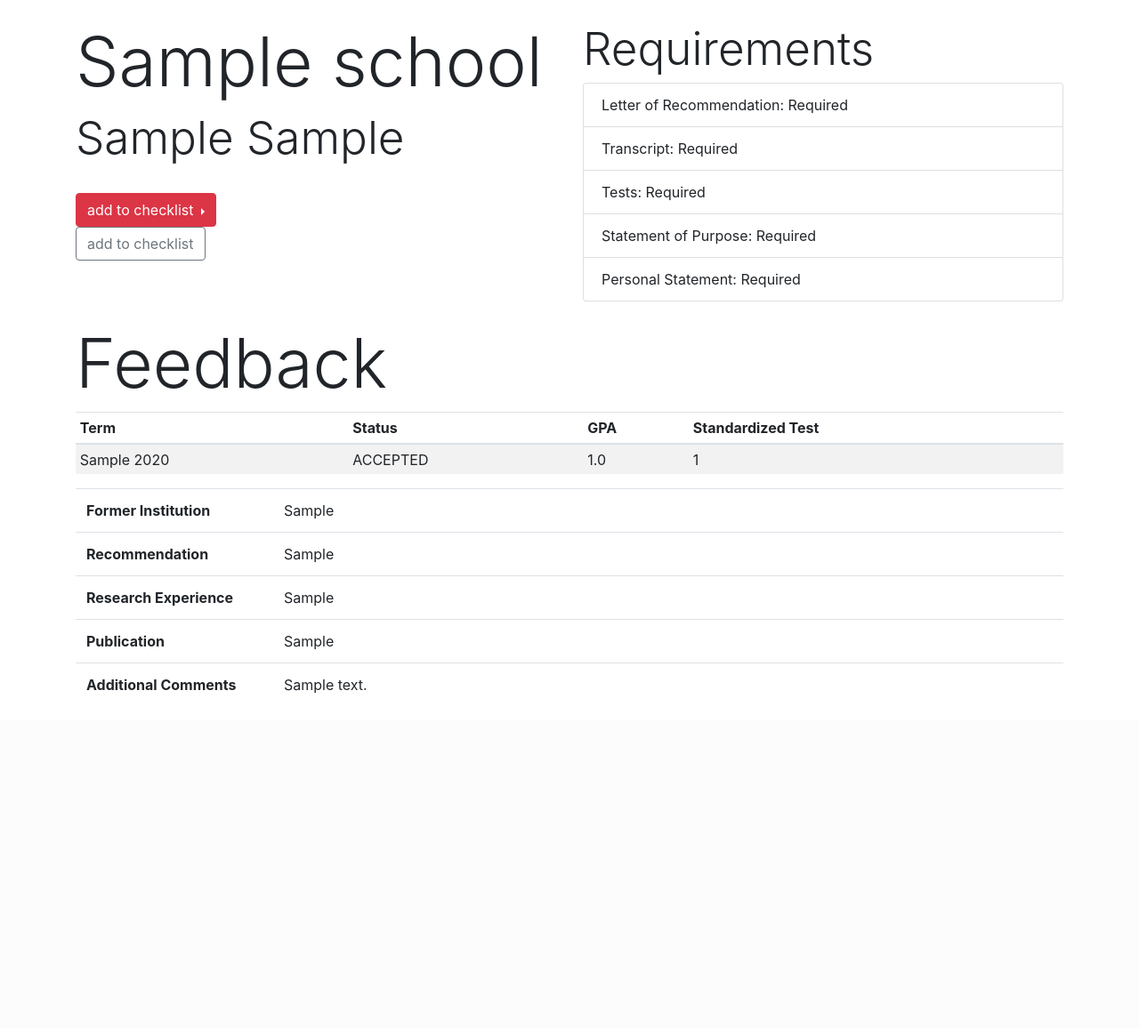
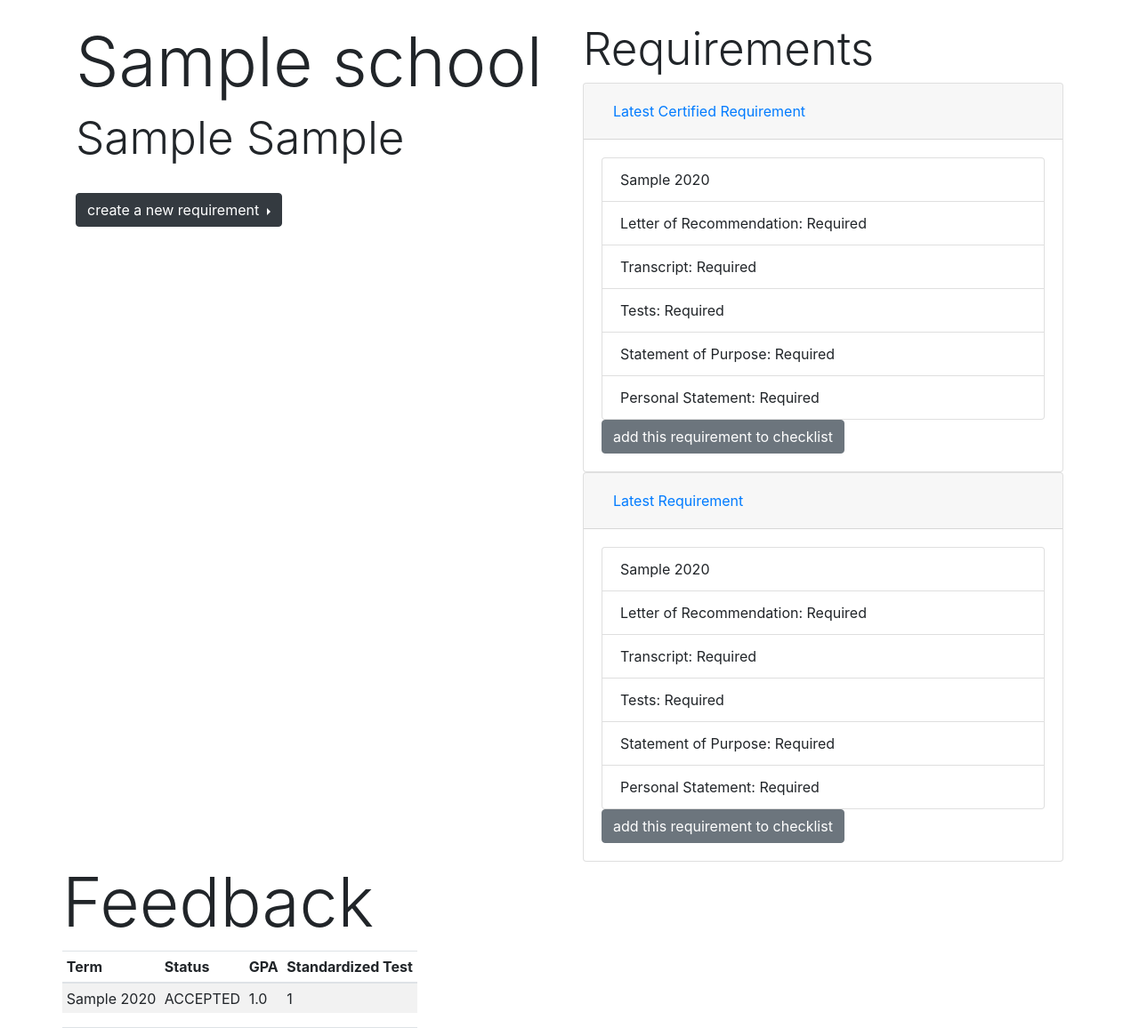
Before and after one commit to smasson288/ACS, a Django app: page /program/1 in a window 1280 px wide. Shown: the part 58-1214 px from the top of the page at 89% size. Before the commit the page ends 837 px from the top, so only its background shows below. Run offline with Django 3.2, Linux system fonts and the light colour scheme; tables that the repository leaves empty hold one stand-in row (values such as "Sample post"); some libraries are stand-ins or nearby versions.

Commit message:
display two requirements in program details and a new form to create a new requirement

```diff
--- a/ACS/checklist/templates/programDetail.html
+++ b/ACS/checklist/templates/programDetail.html
@@ -32,46 +32,80 @@
                 <h1 class="display-4" style="font-size: 4vw">{{ program.College }}</h1>
                 <h1 class="display-4" style="font-size: 4vw">{{ program.Degree }} {{ program.Major }}</h1><br/>
                 <div class="dropright">
-                    <button type="button" class="btn btn-danger dropdown-toggle" data-toggle="dropdown" aria-haspopup="true" aria-expanded="true">
-                        add to checklist
+                    <button type="button" class="btn btn-dark dropdown-toggle" data-toggle="dropdown" aria-haspopup="true" aria-expanded="true">
+                        create a new requirement
                     </button>
                 <div class="dropdown-menu">
-                    <div class="px-3"> newest certified</div>
-                    <a class="dropdown-item" href="#">???</a>
-                    <div class="dropdown-divider"></div>
-                    <div class="px-3">newest created by student</div>
-                    <a class="dropdown-item" href="#">???</a>
-                    <div class="dropdown-divider"></div>
-                    <form class="px-3">
-                        create yourself
-                        <br/><br/>
+                    <form method="post" class="px-3">
+                        {% csrf_token %}
+                        {{ form.non_field_errors }}
+                        {% for hidden_field in form.hidden_fields %}
+                            {{ hidden_field.errors }}
+                            {{ hidden_field }}
+                        {% endfor %}
+                        {% for field in form.visible_fields %}
+                            <div class="form-group">
+                            <label>{{ field.label_tag }}</label>
+                            {{ field.errors }}
+                            {{ field }}
+                            {{ field.help_text }}
+                            </div>
+                        {% endfor %}
                         <input type="submit" class="btn btn-outline-secondary" value="create and add to checklist">
                     </form>
                 </div>
                 </div>
-                <form method="post">
-                    {% csrf_token %}
-                    <input type="submit" class="btn btn-outline-secondary" value="add to checklist">
-                </form>
             </div>
             <div class="col-6">
                 <h1 class="display-4" style="font-size: 4vw">Requirements</h1>
+                <div id="accordion">
                 {% if certified %}
+                    <div class="card">
+                        <div class="card-header" id="headingOne">
+                            <h5 class="mb-0">
+                                <button class="btn btn-link" data-toggle="collapse" data-target="#collapseOne" aria-expanded="true" aria-controls="collapseOne">
+                                    Latest Certified Requirement
+                                </button>
+                            </h5>
+                        </div>
+                        <div id="collapseOne" class="collapse show" aria-labelledby="headingOne" data-parent="#accordion">
+                            <div class="card-body">
                                 <ul class="list-group">
+                                    <li class="list-group-item">{{ certified.Term_season }} {{ certified.Term_year }}</li>
                                     <li class="list-group-item {% if not certified.Recommendation_letters %} disabled {% endif %}">Letter of Recommendation: {% if certified.Recommendation_letters %} Required {% else %} Not Required {% endif %}</li>
                                     <li class="list-group-item {% if not certified.Transcript %} disabled {% endif %}">Transcript: {% if certified.Transcript %} Required {% else %} Not Required {% endif %}</li>
                                     <li class="list-group-item {% if not certified.Tests %} disabled {% endif %}">Tests: {% if certified.Tests %} Required {% else %} Not Required {% endif %}</li>
                                     <li class="list-group-item {% if not certified.Statement_of_purpose %} disabled {% endif %}">Statement of Purpose: {% if certified.Statement_of_purpose %} Required {% else %} Not Required {% endif %}</li>
                                     <li class="list-group-item {% if not certified.Personal_statement %} disabled {% endif %}">Personal Statement: {% if certified.Personal_statement %} Required {% else %} Not Required {% endif %}</li>
                                 </ul>
-                {% else %}
+                                <a class="btn btn-secondary" href="{% url 'checklist:addToChecklist' certified.Requirement_id %}" role="button">add this requirement to checklist</a>
+                            </div>
+                        </div>
+                    </div>
+                {% endif %}
+                {% if latest %}
+                    <div class="card">
+                        <div class="card-header" id="headingOne">
+                            <h5 class="mb-0">
+                                <button class="btn btn-link" data-toggle="collapse" data-target="#collapseOne" aria-expanded="true" aria-controls="collapseOne">
+                                    Latest Requirement
+                                </button>
+                            </h5>
+                        </div>
+                        <div id="collapseOne" class="collapse show" aria-labelledby="headingOne" data-parent="#accordion">
+                            <div class="card-body">
                                 <ul class="list-group">
+                                    <li class="list-group-item">{{ latest.Term_season }} {{ latest.Term_year }}</li>
                                     <li class="list-group-item {% if not latest.Recommendation_letters %} disabled {% endif %}">Letter of Recommendation: {% if latest.Recommendation_letters %} Required {% else %} Not Required {% endif %}</li>
                                     <li class="list-group-item {% if not latest.Transcript %} disabled {% endif %}">Transcript: {% if latest.Transcript %} Required {% else %} Not Required {% endif %}</li>
                                     <li class="list-group-item {% if not latest.Tests %} disabled {% endif %}">Tests: {% if latest.Tests %} Required {% else %} Not Required {% endif %}</li>
                                     <li class="list-group-item {% if not latest.Statement_of_purpose %} disabled {% endif %}">Statement of Purpose: {% if latest.Statement_of_purpose %} Required {% else %} Not Required {% endif %}</li>
                                     <li class="list-group-item {% if not latest.Personal_statement %} disabled {% endif %}">Personal Statement: {% if latest.Personal_statement %} Required {% else %} Not Required {% endif %}</li>
                                 </ul>
+                                <a class="btn btn-secondary" href="{% url 'checklist:addToChecklist' latest.Requirement_id %}" role="button">add this requirement to checklist</a>
+                            </div>
+                        </div>
+                    </div>
                 {% endif %}
             </div>
         </div>
--- a/ACS/checklist/urls.py
+++ b/ACS/checklist/urls.py
@@ -12,6 +12,7 @@ urlpatterns = [
     path('search/', views.search, name='search'),
     path('program/', views.program, name='program'),
     path('program/<int:program_id>', views.programDetail, name='detail_program'),
+    path('addToChecklist/<int:requirement_id>', views.programDetail, name='addToChecklist'),
     path('createProgram/', views.createProgram, name='createProgram'),
     path('feedback/<int:checklist_id>', views.feedback, name='feedback')
 ]
--- a/ACS/checklist/views.py
+++ b/ACS/checklist/views.py
@@ -122,6 +122,11 @@ def staffCreateAccount(request):
             return HttpResponseRedirect('/')
         form = InstitutionSignUpForm()
     return render(request, 'staffCreateAccount.html', {'form': form})
+
+
+def addToChecklist(request, requirement_id):
+    return
+
 
 @csrf_protect
 def checklist(request):
```
Lines whose indentation alone changed are shown as unchanged.
